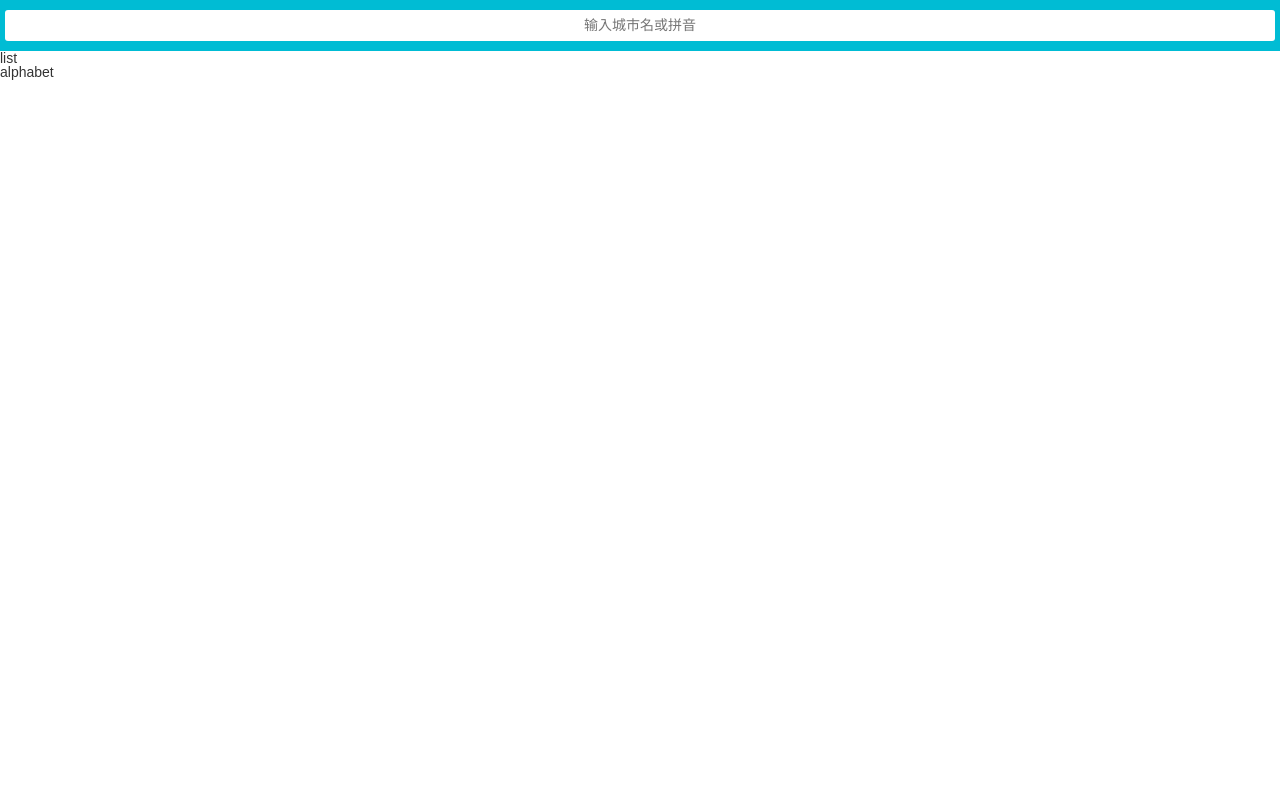
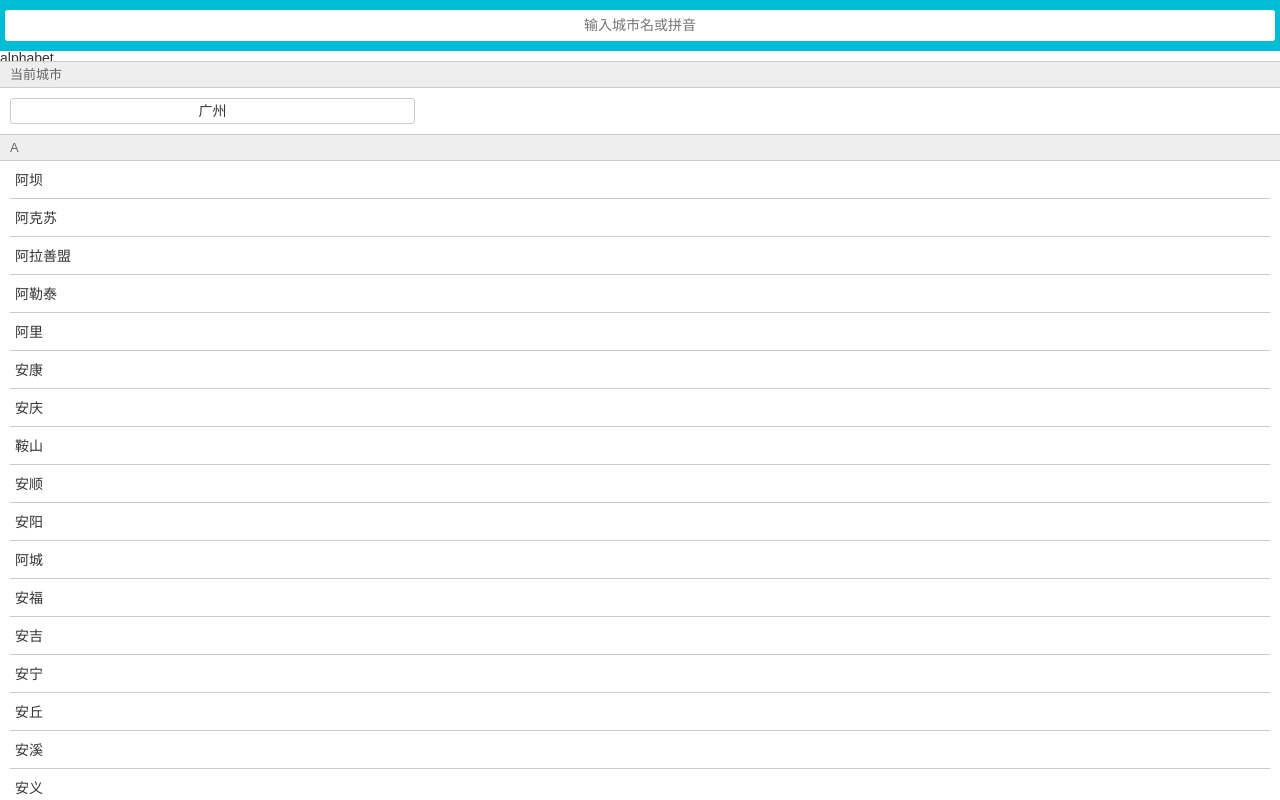
Before and after one commit to zylx/city-list-linkage, a Vue app: page /#/ in a window 1280 px wide. Built offline with nearby package versions, Linux system fonts and the light colour scheme.

Commit message:
增加城市列表组件，数据交互待完善

```diff
--- a/src/main.js
+++ b/src/main.js
@@ -1,4 +1,5 @@
 import Vue from 'vue'
+import axios from 'axios'
 import App from './App.vue'
 import router from './router'
 
@@ -7,6 +8,8 @@ import './assets/style/border.css' // 解决移动端 1px 边框问题
 
 Vue.config.productionTip = false
 
+Vue.prototype.$axios = axios
+
 new Vue({
   router,
   render: h => h(App),
--- a/src/views/city/City.vue
+++ b/src/views/city/City.vue
@@ -1,7 +1,11 @@
 <template>
   <div>
-    <search />
-    <list />
+    <search :citiesList="citiesList"/>
+    <list
+      :currentCity="currentCity"
+      :citiesList="citiesList"
+      :letter="letter"
+    />
     <alphabet />
   </div>
 </template>
@@ -12,6 +16,30 @@ import List from './components/List'
 import Alphabet from './components/Alphabet'
 export default {
   name: 'City',
+  data () {
+    return {
+      currentCity: '广州',
+      letter: '',
+      citiesList: {}
+    }
+  },
+  created () {
+    this.getCityInfo()
+  },
+  methods: {
+    getCityInfo () {
+      this.$axios.get('./mock/cities.json')
+        .then(res => {
+          const { status, data } = res
+          if (status === 200 && data) {
+            this.citiesList = data
+          }
+        })
+        .catch(err => {
+          console.log('getCityInfo -> err', err)
+        })
+    }
+  },
   components: {
     Search,
     List,
--- a/src/views/city/components/List.vue
+++ b/src/views/city/components/List.vue
@@ -1,11 +1,123 @@
 <template>
-  <div>
-    list
+  <div class="list" ref="wrapper">
+    <div>
+      <div class="area">
+        <div class="title border-topbottom">当前城市</div>
+        <div class="button-list">
+          <div class="button-wrapper">
+            <div class="button">{{ currentCity }}</div>
+          </div>
+        </div>
+      </div>
+      <div
+        class="area"
+        v-for="(items, key) of citiesList"
+        :key="key"
+        :ref="key"
+      >
+        <div class="title border-topbottom">{{ key }}</div>
+        <ul class="item-list">
+          <li
+            class="item border-bottom"
+            v-for="item of items"
+            :key="item.id"
+            @click="handleCityClick(item.name)"
+          >
+            {{ item.name }}
+          </li>
+        </ul>
+      </div>
+    </div>
   </div>
 </template>
 
 <script>
+import BScroll from 'better-scroll'
 export default {
-  name: 'List'
+  name: 'List',
+  props: {
+    letter: {
+      type: String
+    },
+    currentCity: {
+      type: String
+    },
+    citiesList: {
+      type: Object,
+      default: () => {}
+    }
+  },
+  mounted () {
+    this.scroll = new BScroll(this.$refs.wrapper, {
+      click: true
+    })
+  },
+  methods: {
+    handleCityClick (city) {
+      console.log("handleCityClick -> city", city)
+    }
+  }
 }
 </script>
+
+<style lang="stylus" scoped>
+.border-topbottom {
+  &:before {
+    border-color: #ccc;
+  }
+
+  &:after {
+    border-color: #ccc;
+  }
+}
+
+.border-bottom {
+  &:before {
+    border-color: #ccc;
+  }
+}
+
+.list {
+  position: absolute;
+  top: 1.22rem;
+  left: 0;
+  right: 0;
+  bottom: 0;
+  overflow: hidden;
+
+  .title {
+    padding-left: 0.2rem;
+    line-height: 0.54rem;
+    font-size: 0.26rem;
+    color: #666;
+    background-color: #eee;
+  }
+
+  .button-list {
+    padding: 0.1rem 0.6rem 0.1rem 0.1rem;
+    overflow: hidden;
+
+    .button-wrapper {
+      float: left;
+      width: 33.33%;
+
+      .button {
+        margin: 0.1rem;
+        padding: 0.1rem 0;
+        border: 0.02rem solid #ccc;
+        border-radius: 0.06rem;
+        text-align: center;
+      }
+    }
+  }
+
+  .item-list {
+    padding: 0 0.2rem;
+
+    .item {
+      line-height: 0.76rem;
+      padding-left: 0.1rem;
+    }
+  }
+}
+</style>
```
